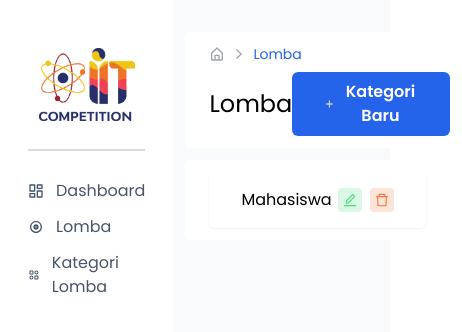
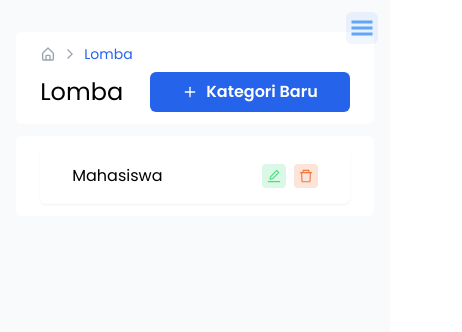
Before and after one commit to rianmz-genz/webiitc, a Next.js app: page /admin/competitioncategories in a window 390 px wide. Shown: the top 332 px of the page, 462 px wide, since content can reach past the window. Built offline with nearby package versions, Linux system fonts and the light colour scheme.

Commit message:
responsive dashboard menu

```diff
--- a/components/pagetemplate/DashboardAdmin.js
+++ b/components/pagetemplate/DashboardAdmin.js
@@ -1,19 +1,35 @@
 import Head from "next/head";
 import Image from "next/image";
 import Link from "next/link";
-import React from "react";
+import React, { useState } from "react";
 import { BiCategoryAlt } from "react-icons/bi";
 import { CgEditBlackPoint } from "react-icons/cg";
 import { LuLayoutDashboard } from "react-icons/lu";
-
+import { GiHamburgerMenu } from "react-icons/gi";
+import { FiX } from "react-icons/fi";
 const DashboardAdminTemplate = ({ title, children }) => {
+  const [isOpen, setIsOpen] = useState(false);
   return (
     <>
       <Head>
         <title>{title} - Admin</title>
       </Head>
-      <main className="bg-sslate w-full min-h-screen flex">
-        <nav className="w-full max-w-[250px] bg-white py-12 px-7 flex flex-col items-center justify-start">
+      <main className="bg-sslate w-full min-h-screen flex lg:flex-row flex-col">
+        <button
+          onClick={() => setIsOpen(!isOpen)}
+          className="p-1 bg-blue-400/10 rounded-md fixed top-3 right-3 lg:hidden visible"
+        >
+          {isOpen ? (
+            <FiX className="text-2xl text-red" />
+          ) : (
+            <GiHamburgerMenu className="text-2xl text-blue-400" />
+          )}
+        </button>
+        <nav
+          className={`${
+            isOpen ? "block" : "lg:block hidden"
+          } w-full lg:max-w-[250px] bg-white py-12 px-7 flex flex-col items-center justify-start`}
+        >
           <Image
             className="w-24"
             src={"/images/LOGO/LOGO IIT COMPETITION PNG.png"}
```
